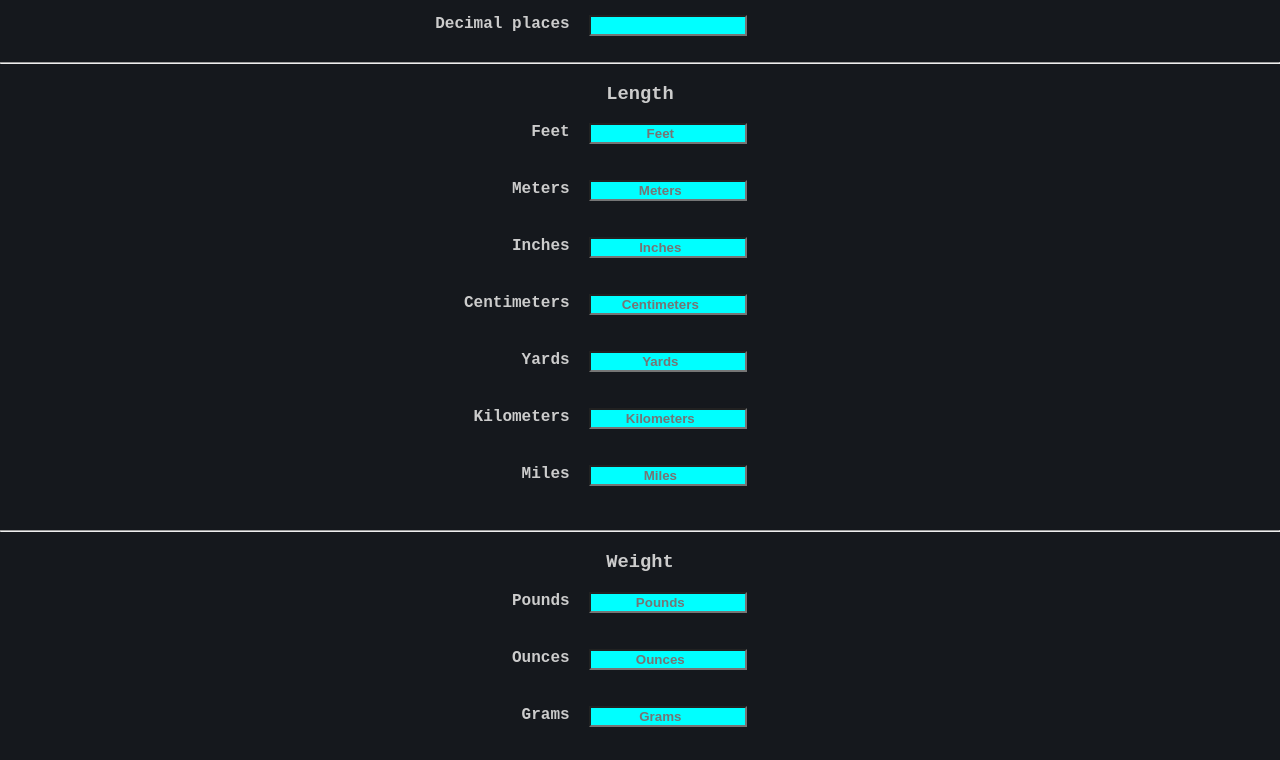
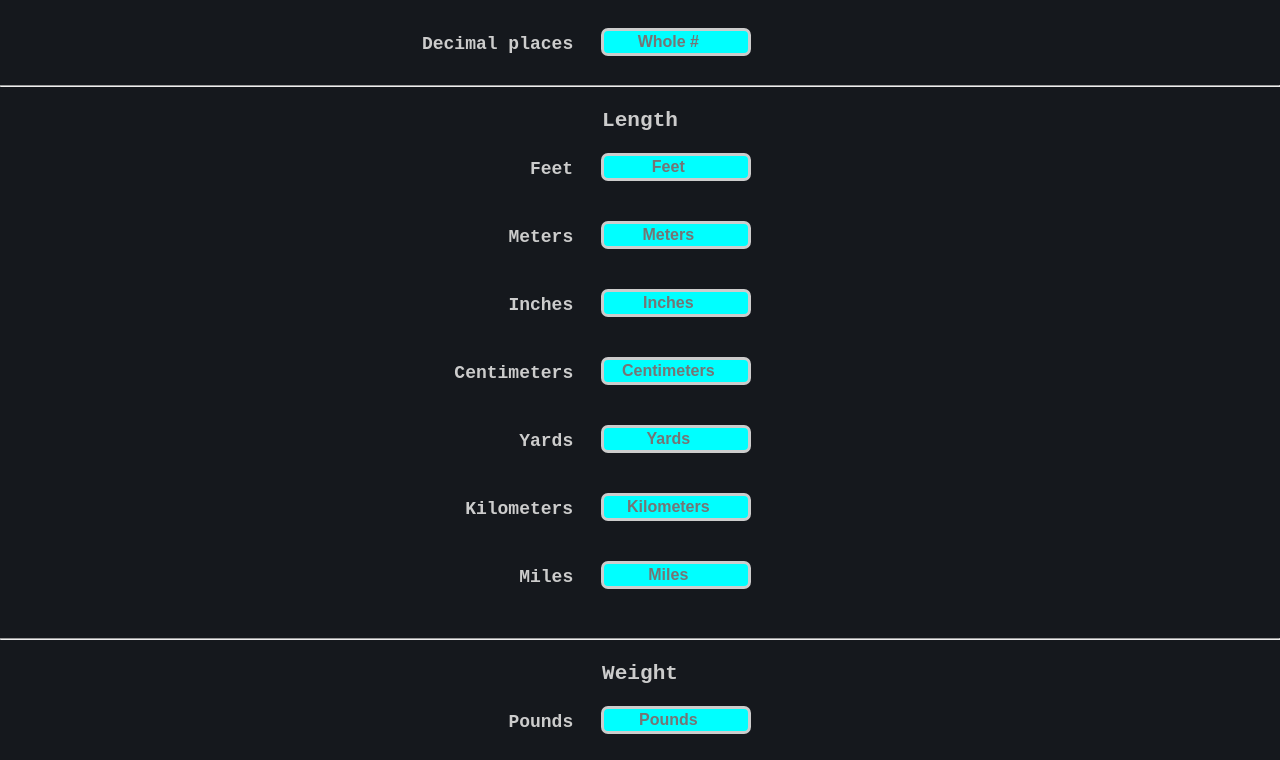
Before and after one commit to kkemmere/UnitConversion, a plain HTML site: page index.html in a window 1280 px wide. Shown: the part 131-891 px from the top of the page. Drawn offline with Linux system fonts and the light colour scheme.

Commit message:
Add files via upload

```diff
--- a/index.html
+++ b/index.html
@@ -16,6 +16,7 @@
                 background-color: #15181d;
                 margin: 30px auto;
                 font-family: 'Courier New', Courier, monospace;
+                font-size: large;
 
             }
 
@@ -24,9 +25,31 @@
                 background-color: cyan;
                 text-align: center;
                 font-weight: bold;
+                font-size: medium;
                 font-family: sans-serif;
                 width: 150px;
                 display: flex;
+                box-sizing: border-box;
+                transition: width 0.4s ease-in-out;
+                border-width: calc(var(--border-width) * 1px);
+                border-style: solid;
+                border-color: var(--accent);
+                outline: transparent;
+                padding: 2px;
+                border-radius: 7px;
+
+            }
+
+            :placeholder-shown {
+             --accent: #ccc;
+            }
+
+            :not(:placeholder-shown) {
+              --accent: hsl(248, 53%, 58%);
+            }
+
+            input[type="number"]:focus {
+                width: 200px;
             }
 
             .link {
@@ -48,6 +71,7 @@
                 display: inline-block;
                 width: 46%;
                 height: 50%;
+                padding: 6px;
             }
 
             /* Needs to be specified via escaped unicode to add empty string*/
@@ -71,7 +95,7 @@
         <h1>Kevin's Unit Converter</h1>
         <br>
         <label class="req">Decimal places</label>
-        <input id="decPlaces" type="number" name="inputDecPlacesfield" placeholder="" oninput="setDecimal(this.value)" onchange="setDecimal(this.value)"><br>
+        <input id="decPlaces" type="number" name="inputDecPlacesfield" placeholder="Whole #" oninput="setDecimal(this.value)" onchange="setDecimal(this.value)"><br>
         <hr>
 
         <!-- Length Conversions  -->
```
